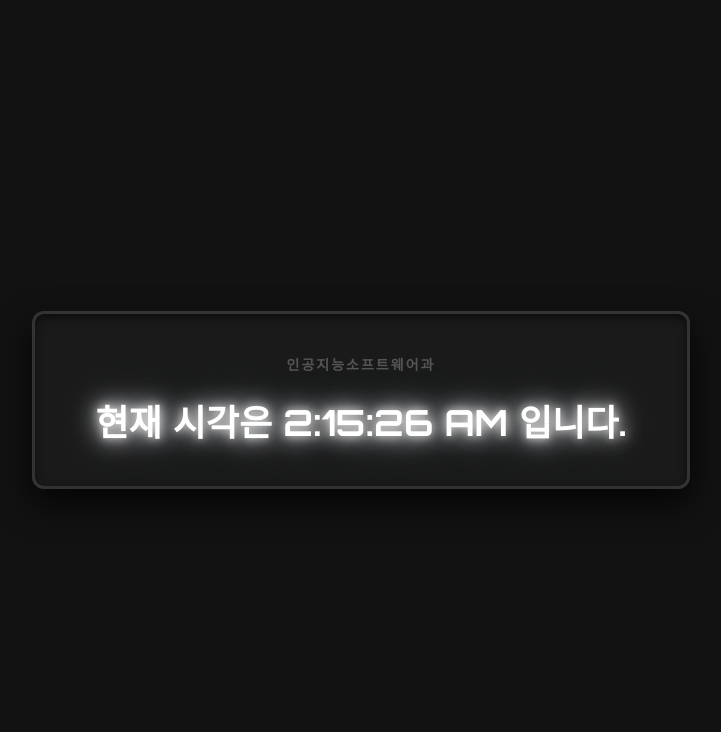
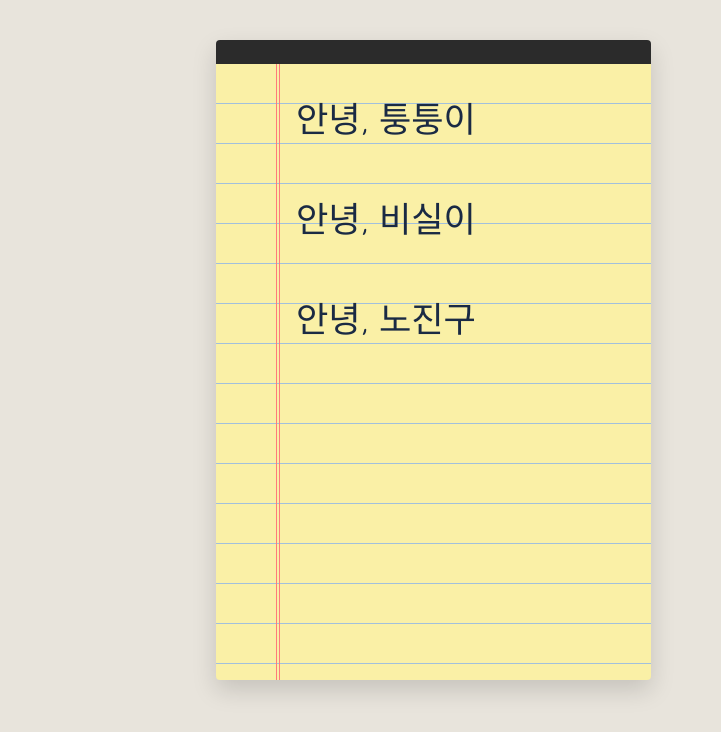
Before and after one commit to 2601110279-stack/web2, a React (Create React App) app: page / in a window 1280 px wide. Shown: the top 732 px of the page, without its empty margins (279-1000 px from the left). Built offline with nearby package versions, Linux system fonts and the light colour scheme.

Commit message:
5장 컴포넌트 만들기

```diff
--- /dev/null
+++ b/src/04/ConfirmDialog.css
@@ -0,0 +1,9 @@
+div{
+    text-align: center;
+    padding: 20px;
+}
+
+.div-bg-ivory{
+    background-color: #bfae74;
+    border: 5px groove #bc3eca;
+}
--- /dev/null
+++ b/src/04/ConfirmDialog.jsx
@@ -0,0 +1,17 @@
+import React from "react";
+import Button from "./Button";
+import "./ConfirmDialog.css";
+
+function ConfirmDialog(props){
+    return(
+        <div className={'div-bg-ivory'}>
+            <p>{props.children}을 확인한 후 버튼을 눌러주세요.</p>
+            <br/>
+            <Button color={'green'}>확인</Button> &nbsp;
+            <Button color={'blue'}>취소</Button> &nbsp;
+            <Button color={'red'}>초기화</Button> &nbsp;
+        </div>
+    );
+}
+
+export default ConfirmDialog;
--- /dev/null
+++ b/src/04/ConfirmDialogList.jsx
@@ -0,0 +1,14 @@
+import React from "react";
+import ConfirmDialog from "./ConfirmDialog";
+
+function ConfirmDialogList(){
+    return(
+        <div>
+            <ConfirmDialog>내용</ConfirmDialog><br/><br/>
+            <ConfirmDialog>방송</ConfirmDialog><br/><br/>
+            <ConfirmDialog>게시글</ConfirmDialog><br/><br/>
+        </div>
+    );
+}
+
+export default ConfirmDialogList;
--- /dev/null
+++ b/src/05/Welcome.css
@@ -0,0 +1,73 @@
+@import url('https://fonts.googleapis.com/css2?family=Nanum+Pen+Script&display=swap');
+
+/* 전체 배경: 은은한 책상 느낌 또는 심플한 배경 */
+body {
+    margin: 0;
+    padding: 0;
+    background-color: #e8e4dc;
+    display: flex;
+    justify-content: center;
+    align-items: flex-start;
+    min-height: 100vh;
+}
+
+/* 옥스포드 노트 본체 */
+.notebook-container {
+    position: relative;
+    width: 150%;
+    max-width: 650px;
+    min-height: 80vh;
+    margin: 40px auto;
+    box-sizing: border-box;
+
+    /* ★ 상단 패딩을 줄 높이(40px)의 배수로 맞춥니다 (상단 검은 제본선 고려) */
+    padding: 40px 30px 40px 80px;
+
+    /* 노란색 배경 */
+    background-color: #faf0a6;
+
+    /* 40px 간격의 파란색 줄눈 */
+    background-image: repeating-linear-gradient(
+            transparent,
+            transparent 39px,
+            #a2c0dc 39px,
+            #a2c0dc 40px
+    );
+
+    /* 노트 상단 제본 테이프 */
+    border-top: 24px solid #2b2b2b;
+    border-radius: 4px;
+    box-shadow: 0 10px 25px rgba(0, 0, 0, 0.15);
+}
+
+/* 붉은색 세로선 */
+.notebook-container::before {
+    content: '';
+    position: absolute;
+    top: 0;
+    bottom: 0;
+    left: 60px;
+    width: 2px;
+    border-left: 1px solid #ff7b7b;
+    border-right: 1px solid #ff7b7b;
+}
+
+/* 글씨 스타일 (줄 위에 정확히 얹기) */
+.notebook-container h1,
+.notebook-container h2,
+.notebook-container p,
+.notebook-container div {
+    font-family: 'Nanum Pen Script', cursive;
+    font-size: 2.2rem;
+    font-weight: normal;
+    color: #1a2a44;
+
+    /* ★ 핵심: 높이와 줄간격을 줄눈 크기(40px)로 정확히 고정 */
+    height: 40px;
+    line-height: 36px; /* 줄 바로 위에 살짝 닿도록 34~38px 사이로 미세 조절 */
+
+    /* ★ 글씨 사이를 1칸씩 띄우고 싶다면 아래 40px 유지 (줄 1칸 크기 = 40px) */
+    /* 만약 2칸씩 띄우고 싶다면 80px로 변경하세요 */
+    margin: 0 0 40px 0;
+    padding: 0;
+}
--- /dev/null
+++ b/src/05/Welcome.jsx
@@ -0,0 +1,8 @@
+import React from "react";
+import "./Welcome.css";
+
+function Welcome(props){
+    return <h1>안녕, {props.name}</h1>
+}
+
+export default Welcome;
--- /dev/null
+++ b/src/05/WelcomeList.jsx
@@ -0,0 +1,15 @@
+import React from "react";
+import Welcome from "./Welcome";
+import './Welcome.css';
+
+function WelcomeList(){
+    return(
+        <div className="notebook-container">
+            <Welcome name="퉁퉁이"/><br/>
+            <Welcome name="비실이"/><br/>
+            <Welcome name="노진구"/><br/>
+        </div>
+    );
+}
+
+export default WelcomeList;
--- a/src/index.js
+++ b/src/index.js
@@ -7,15 +7,18 @@ import reportWebVitals from './reportWebVitals';
 // import Library from "./03/Library";
 // import Library from "./03/enhanced_css/Library";
 // import "./03/enhanced_css/Book.css"
-import Clock from "./04/Clock";
-import "./04/Clock.css";
+// import Clock from "./04/Clock";
+// import "./04/Clock.css";
+// import ConfirmDialog from "./04/ConfirmDialog";
+// import ConfirmDialogList from "./04/ConfirmDialogList";
+import WelcomeList from "./05/WelcomeList";
 
 const root = ReactDOM.createRoot(document.getElementById('root'));
 
 setInterval(() => {
         root.render(
             <React.StrictMode>
-                <Clock/>
+                <WelcomeList/>
             </React.StrictMode>
         );
     },   1000
```
Also changed, not shown: src/04/Button.css (added, +18 -0 lines), src/04/Button.jsx (added, +12 -0 lines).
